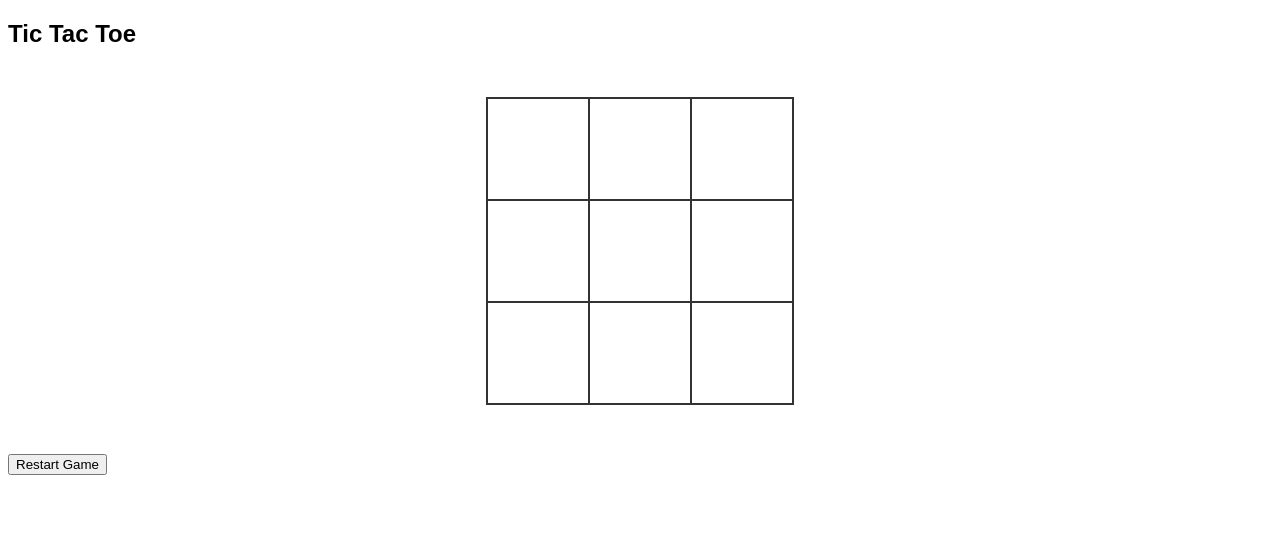
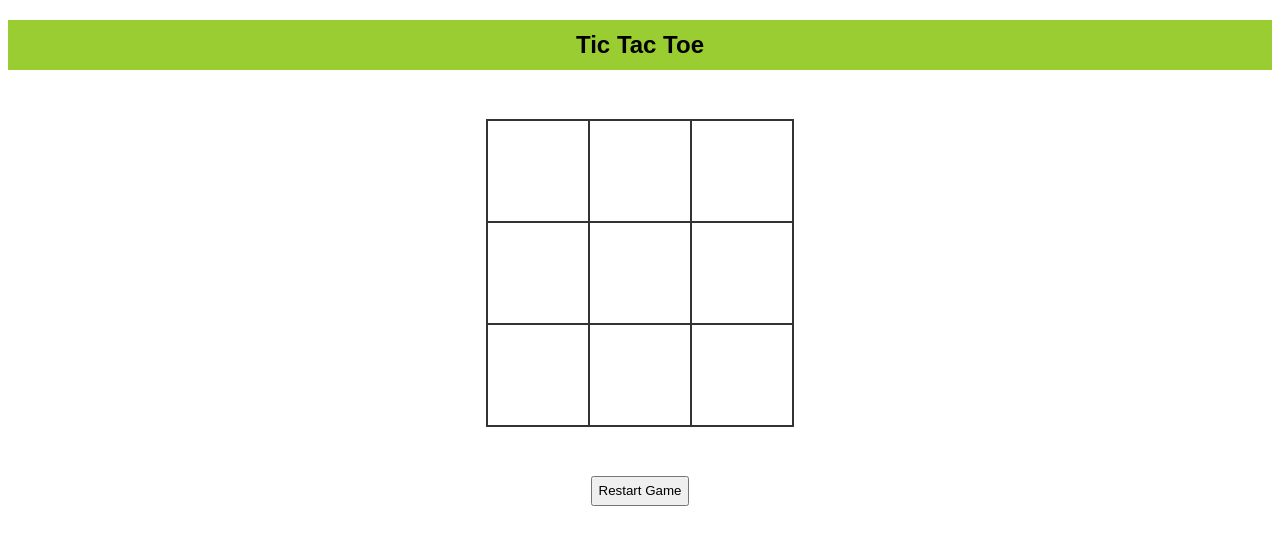
Before and after one commit to amandhakad12/tic-tac, a plain HTML site: page index.html in a window 1280 px wide. Drawn offline with Linux system fonts and the light colour scheme.

Commit message:
design improved

```diff
--- a/style.css
+++ b/style.css
@@ -3,6 +3,23 @@ body {
 }
 section{
     text-align: centre;
+}
+.game--title{
+    width: auto;
+    height: 50px;
+    display: flex;
+    align-items: center;
+    justify-content: center;
+    background-color: yellowgreen;
+
+}
+
+.game--restart{
+    width: auto;
+    height: 30px;
+    display: flex;
+    align-items: center;
+    margin-inline: auto;
 }
 
 .game--container {
```
